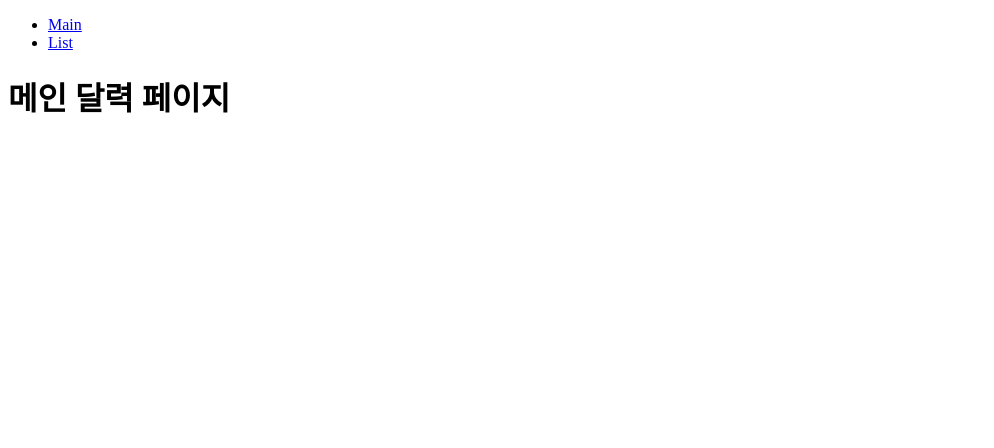
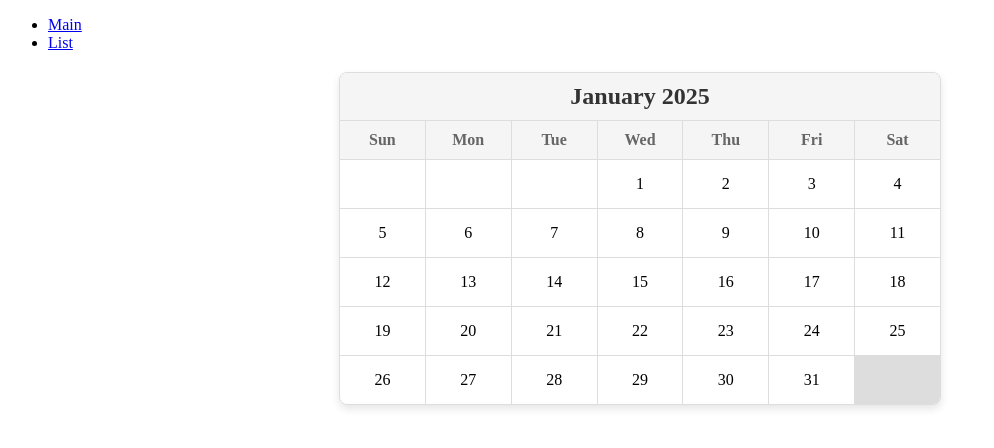
Before and after one commit to Calendiary/frontend, a React (Create React App) app: page / in a window 1280 px wide. Shown: the top 448 px of the page, without its empty margins (0-994 px from the left). Built offline with nearby package versions, Linux system fonts and the light colour scheme.

Commit message:
styled-components랑 달력 초기 구성 테스트트

```diff
--- a/package.json
+++ b/package.json
@@ -8,6 +8,7 @@
     "react-dom": "^19.0.0",
     "react-router-dom": "^7.1.1",
     "react-scripts": "5.0.1",
+    "styled-components": "^6.1.14",
     "workbox-webpack-plugin": "^7.3.0"
   },
   "scripts": {
--- a/src/components/Calendar/Calendar.tsx
+++ b/src/components/Calendar/Calendar.tsx
@@ -1,8 +1,73 @@
-//달력
 import React from 'react';
+import {
+  CalendarContainer,
+  CalendarHeader,
+  CalendarGrid,
+  CalendarDay,
+} from './CalendarStyle';
+
+const daysOfWeek = [
+  'Sun',
+  'Mon',
+  'Tue',
+  'Wed',
+  'Thu',
+  'Fri',
+  'Sat',
+];
 
 const Calendar: React.FC = () => {
-  return <nav>Calendar</nav>;
+  const today = new Date();
+  const year = today.getFullYear();
+  const month = today.getMonth();
+
+  // 해당 월의 첫 번째 날짜와 마지막 날짜 계산
+  const firstDayOfMonth = new Date(year, month, 1).getDay(); // 첫 날 요일 (0: Sun, 1: Mon, ...)
+  const lastDateOfMonth = new Date(
+    year,
+    month + 1,
+    0
+  ).getDate(); // 마지막 날짜
+
+  // 달력 날짜 배열 생성
+  const days: (number | null)[] = [
+    ...Array.from({ length: firstDayOfMonth }, () => null), // 첫 주 공백 채우기
+    ...Array.from(
+      { length: lastDateOfMonth },
+      (_, i) => i + 1
+    ), // 날짜 채우기
+  ];
+
+  return (
+    <CalendarContainer>
+      <CalendarHeader>
+        <h2>
+          {`${today.toLocaleString('default', {
+            month: 'long',
+          })} ${year}`}
+        </h2>
+      </CalendarHeader>
+      <CalendarGrid>
+        {/* 요일 헤더 */}
+        {daysOfWeek.map((day) => (
+          <div key={day} className="day-name">
+            {day}
+          </div>
+        ))}
+
+        {/* 날짜와 빈 칸 렌더링 */}
+        {days.map((day, index) =>
+          day ? (
+            <CalendarDay key={index} className="date">
+              {day}
+            </CalendarDay>
+          ) : (
+            <div key={index} className="empty"></div>
+          )
+        )}
+      </CalendarGrid>
+    </CalendarContainer>
+  );
 };
 
 export default Calendar;
--- /dev/null
+++ b/src/components/Calendar/CalendarStyle.ts
@@ -0,0 +1,57 @@
+import styled from 'styled-components';
+
+export const CalendarContainer = styled.div`
+  width: 100%;
+  max-width: 600px;
+  margin: 20px auto;
+  border: 1px solid #ddd;
+  border-radius: 8px;
+  box-shadow: 0 4px 8px rgba(0, 0, 0, 0.1);
+  overflow: hidden;
+  background-color: #fff;
+`;
+
+export const CalendarHeader = styled.div`
+  padding: 10px;
+  background-color: #f5f5f5;
+  text-align: center;
+  border-bottom: 1px solid #ddd;
+
+  h2 {
+    margin: 0;
+    font-size: 1.5rem;
+    color: #333;
+  }
+`;
+
+export const CalendarGrid = styled.div`
+  display: grid;
+  grid-template-columns: repeat(7, 1fr);
+  gap: 1px;
+  background-color: #ddd;
+
+  .day-name {
+    padding: 10px;
+    background-color: #f5f5f5;
+    text-align: center;
+    font-weight: bold;
+    color: #666;
+  }
+
+  .empty {
+    background-color: #fff;
+  }
+`;
+
+export const CalendarDay = styled.div`
+  padding: 15px;
+  text-align: center;
+  background-color: #fff;
+  font-size: 1rem;
+  cursor: pointer;
+  transition: background-color 0.2s;
+
+  &:hover {
+    background-color: #f0f0f0;
+  }
+`;
--- a/src/pages/Main/Main.tsx
+++ b/src/pages/Main/Main.tsx
@@ -1,7 +1,7 @@
 import React from 'react';
-
+import Calendar from '../../components/Calendar/Calendar';
 const Main: React.FC = () => {
-  return <h1>메인 달력 페이지</h1>;
+  return <Calendar />;
 };
 
 export default Main;
```
Also changed, not shown: 1 other file (tests, documents, lock files or other folders).
